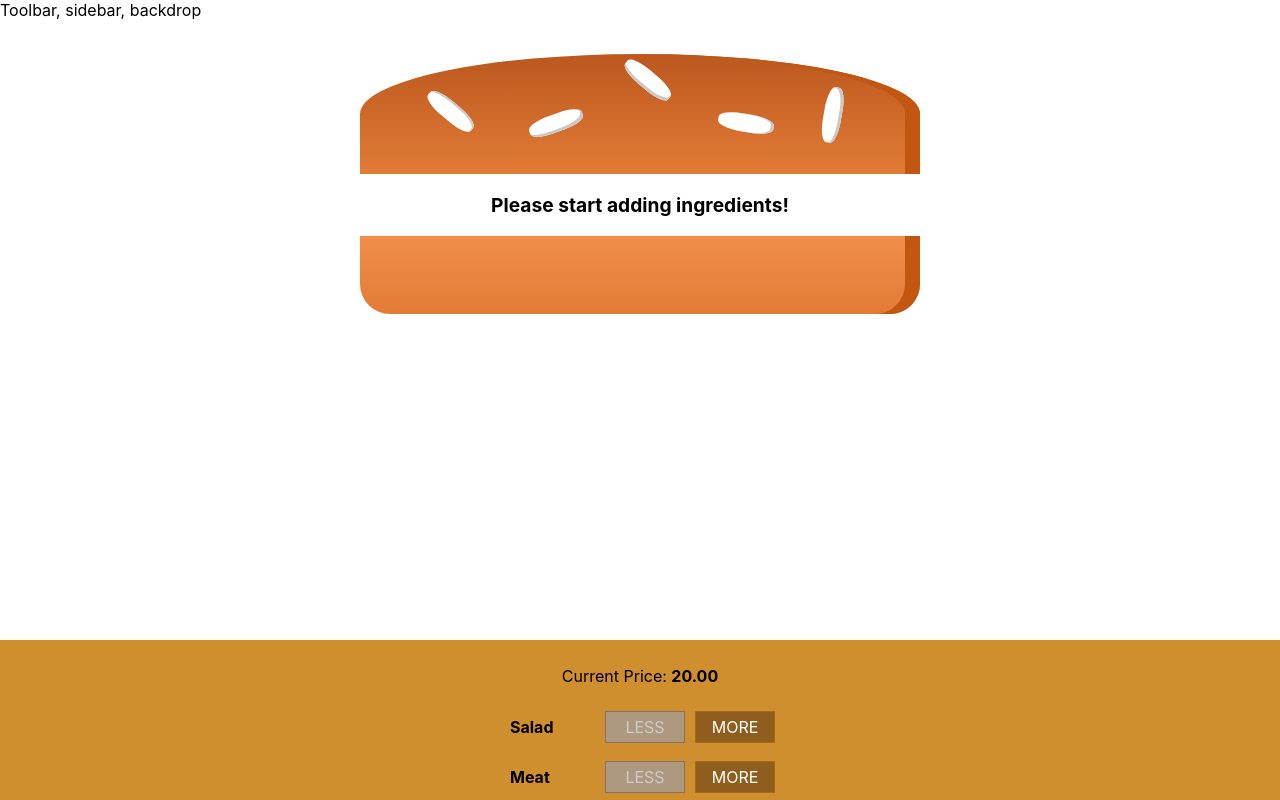
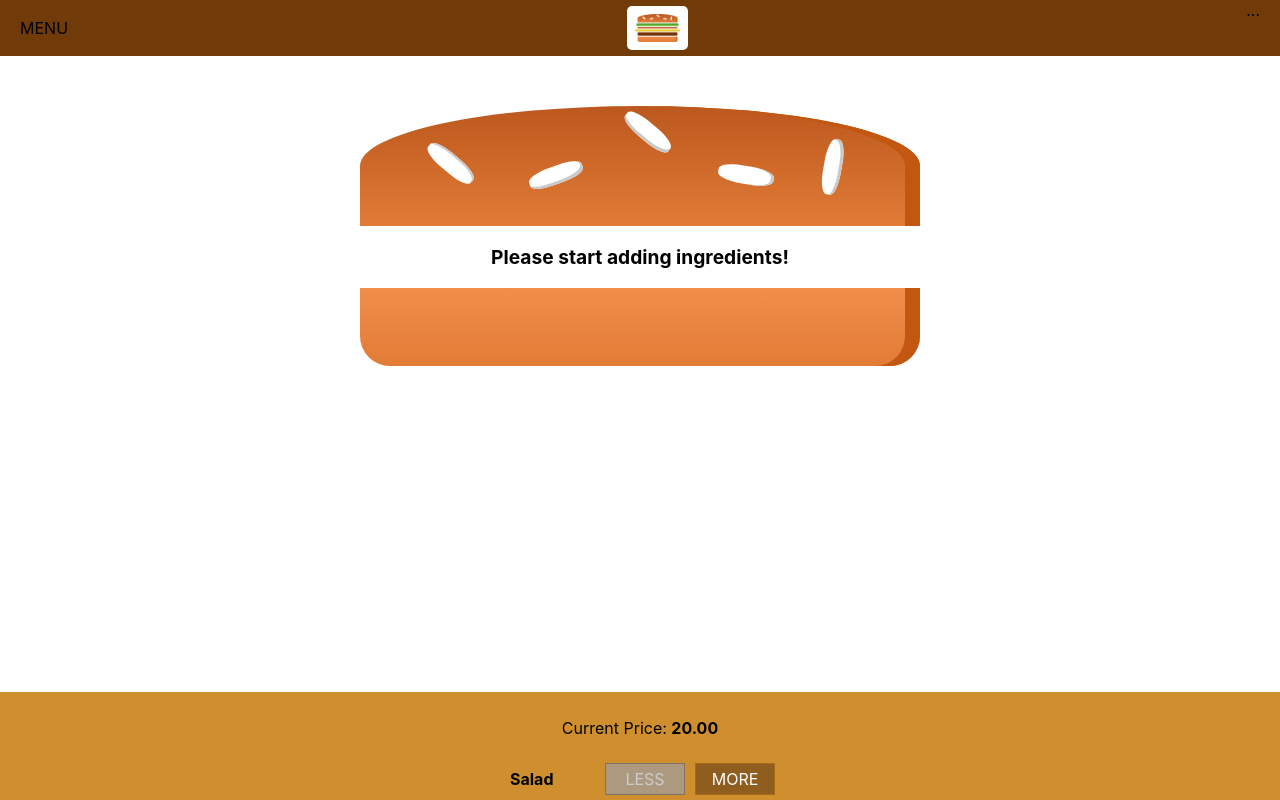
Before and after one commit to srishjaiz/burger-builder, a React (Create React App) app: page / in a window 1280 px wide. Shown: the top 800 px of the page. Built offline with nearby package versions, Linux system fonts and the light colour scheme.

Commit message:
v1-004: build toolbar and logo component

```diff
--- a/src/components/Layout/Layout.js
+++ b/src/components/Layout/Layout.js
@@ -1,8 +1,10 @@
 import React from 'react';
 import Aux from '../../hoc/Auxilliary';
 import classes from './Layout.module.css';
+import ToolBar from '../Navigation/ToolBar/ToolBar';
 const Layout = props => (
     <Aux>
+        <ToolBar/>
         <div>Toolbar, sidebar, backdrop</div>
         <main className={classes.Content}>
             {props.children}
--- a/src/components/Layout/Layout.module.css
+++ b/src/components/Layout/Layout.module.css
@@ -1,3 +1,3 @@
 .Content{
-    margin-top: 20px;
+    margin-top: 72px;
 }
--- /dev/null
+++ b/src/components/Logo/Logo.js
@@ -0,0 +1,10 @@
+import React from 'react';
+import classes from './Logo.module.css';
+import burgerLogo from '../../assets/images/burger-logo.png';
+const Logo = props => (
+    <div className={classes.Logo}>
+        <img alt="Burger Logo" src={burgerLogo}/>
+    </div>
+    );
+
+export default Logo;
--- /dev/null
+++ b/src/components/Logo/Logo.module.css
@@ -0,0 +1,10 @@
+.Logo{
+    background-color: white;
+    padding: 8px;
+    height: 80%;
+    box-sizing: border-box;
+    border-radius: 5px;
+}
+.Logo img{
+    height: 100%;
+}
--- /dev/null
+++ b/src/components/Navigation/ToolBar/ToolBar.js
@@ -0,0 +1,14 @@
+import React from 'react';
+import classes from './ToolBar.module.css';
+import Logo from '../../Logo/Logo';
+const ToolBar = props => (
+    <header className={classes.ToolBar}>
+        <div>MENU</div>
+        <Logo/>
+        <nav>
+            ...
+        </nav>
+    </header>
+    );
+
+export default ToolBar;
--- /dev/null
+++ b/src/components/Navigation/ToolBar/ToolBar.module.css
@@ -0,0 +1,17 @@
+.ToolBar{
+    height: 56px;
+    width: 100%;
+    position: fixed;
+    top: 0;
+    left: 0;
+    background-color: #703B09;
+    display: flex;
+    justify-content: space-between;
+    align-items: center;
+    padding: 0 20px;
+    box-sizing: border-box;
+    z-index: 90;
+}
+.ToolBar nav{
+    height: 100%;
+}
```
Also changed, not shown: src/assets/images/burger-logo.png (added).
